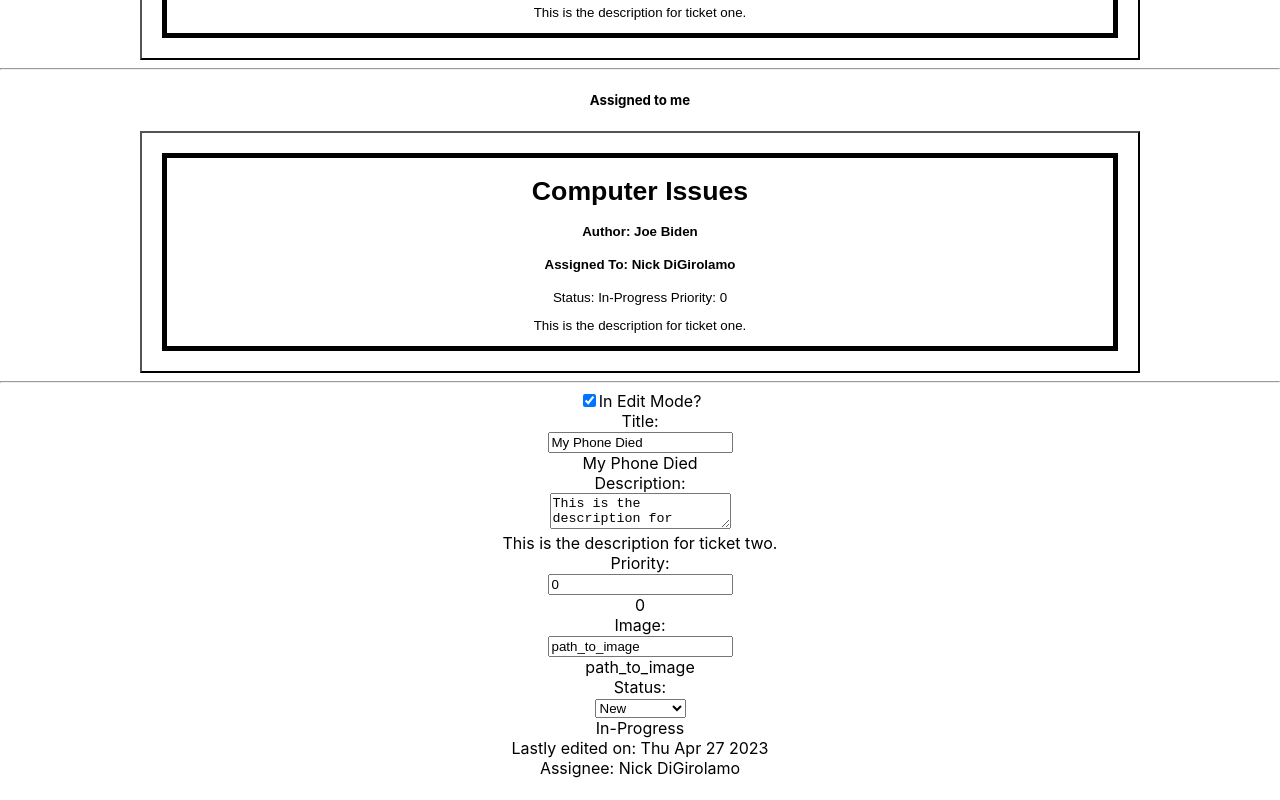
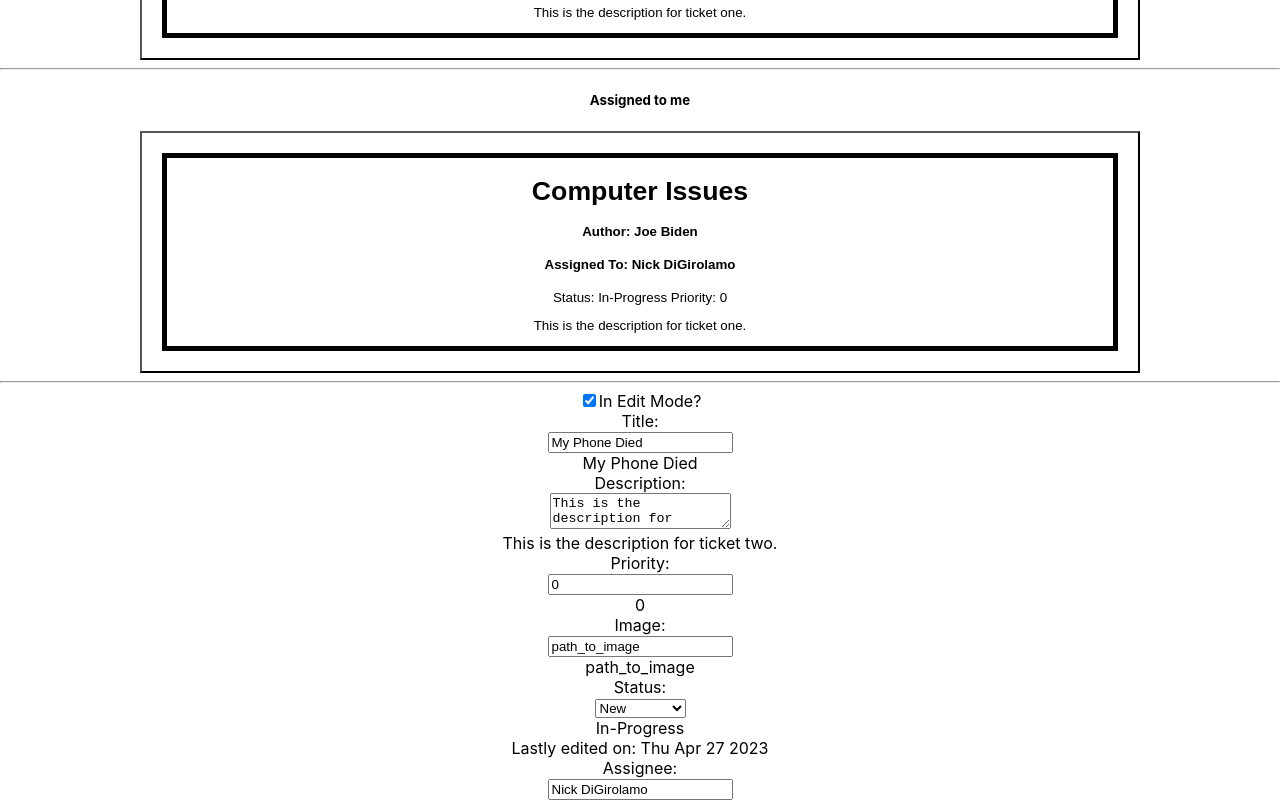
Before and after one commit to galennare/cursed-itsm-board, a React (Create React App) app: page / in a window 1280 px wide. Both pictures are taken after a click on the checkbox "In Edit Mode?". Shown: the part 706-1506 px from the top of the page. Built offline with nearby package versions, Linux system fonts and the light colour scheme.

Commit message:
assignee is now implemented as a string and other necessary changes related are made

```diff
--- a/src/components/Edit_Mode_Ticket.tsx
+++ b/src/components/Edit_Mode_Ticket.tsx
@@ -2,7 +2,6 @@ import React, { useState } from "react";
 import { useEffect } from "react";
 import { EnumStatus } from "../interface/EnumStatus";
 import { Ticket } from "./TicketItem";
-import { User } from "../interface/User";
 import { Form } from "react-bootstrap";
 import { Hook } from "../TicketDatabase";
 
@@ -38,17 +37,14 @@ export function EditTicket({ ticket }: { ticket: Hook<Ticket> }): JSX.Element {
     const [ticketImage, setTicketImage] = useState<string>(
         ticketData.image_path
     );
-    const [ticketAssignee, setTicketAssignee] = useState<string>("");
-    /*const [ticketPreviousVersion, setTicketPreviousVersion] =
-        useState<Ticket | null>(ticketData.previous_version);*/
+    const [ticketAssignee, setTicketAssignee] = useState<string>(
+        ticketData.assignee
+    );
 
-    const current_assignee = ticketData.assignee;
     const current_date = ticketData.last_modified;
-    //const current_version = ticketData;
 
     //PART 3: CONTROL functions
     useEffect(() => setTicketLastModified(current_date), []);
-    useEffect(() => setTicketAssignee(current_assignee), []);
 
     //function to update EditMode
     function updateInEditMode(event: React.ChangeEvent<HTMLInputElement>) {
@@ -82,10 +78,10 @@ export function EditTicket({ ticket }: { ticket: Hook<Ticket> }): JSX.Element {
         setTicketImage(event.target.value);
     }
 
-    //function to update the previous version of the ticket
-    /*function updateTicketPreviousVersion() {
-        setTicketPreviousVersion(current_version);
-    }*/
+    //function to update the assignee of the ticket
+    function updateTicketAssignee(event: React.ChangeEvent<HTMLInputElement>) {
+        setTicketAssignee(event.target.value);
+    }
 
     //PART 4: NOT IN EDIT MODE functions
     function titleNotInEditMode(): string {
@@ -109,11 +105,7 @@ export function EditTicket({ ticket }: { ticket: Hook<Ticket> }): JSX.Element {
     }
 
     function assigneeNotInEditMode(): string {
-        if (ticketAssignee !== null) {
-            return ticketAssignee.toString();
-        } else {
-            return "";
-        }
+        return ticketAssignee;
     }
 
     function lastModifiedNotInEditMode(): string {
@@ -223,6 +215,25 @@ export function EditTicket({ ticket }: { ticket: Hook<Ticket> }): JSX.Element {
         }
     }
 
+    function assigneeInEditMode(): JSX.Element {
+        if (inEditMode === true) {
+            return (
+                <div>
+                    <Form.Group controlId="formTicketAssignee">
+                        <Form.Label></Form.Label>
+                        <Form.Control
+                            value={ticketAssignee}
+                            onChange={updateTicketAssignee}
+                        />
+                    </Form.Group>
+                    <div>{ticketAssignee}</div>
+                </div>
+            );
+        } else {
+            return <p>{assigneeNotInEditMode()}</p>;
+        }
+    }
+
     //PART 6: VIEW
     return (
         <div>
@@ -238,7 +249,7 @@ export function EditTicket({ ticket }: { ticket: Hook<Ticket> }): JSX.Element {
             <div>Image: {imageInEditMode()}</div>
             <div>Status: {statusInEditMode()}</div>
             <div>Lastly edited on: {lastModifiedNotInEditMode()}</div>
-            <div>Assignee: {assigneeNotInEditMode()}</div>
+            <div>Assignee: {assigneeInEditMode()}</div>
         </div>
     );
 }
```
